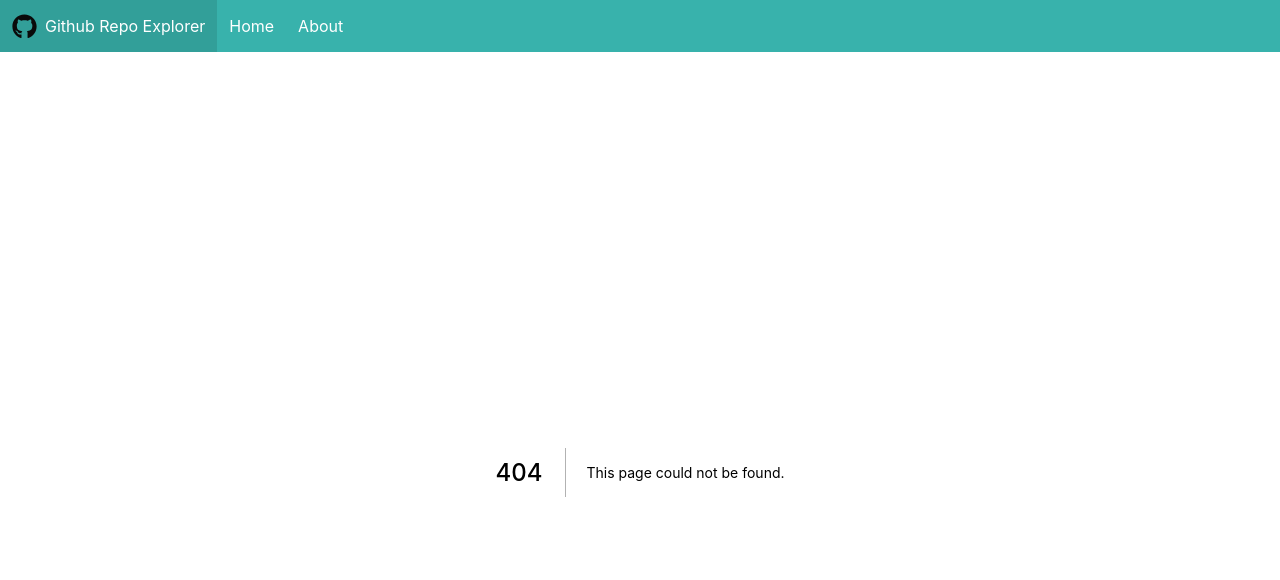
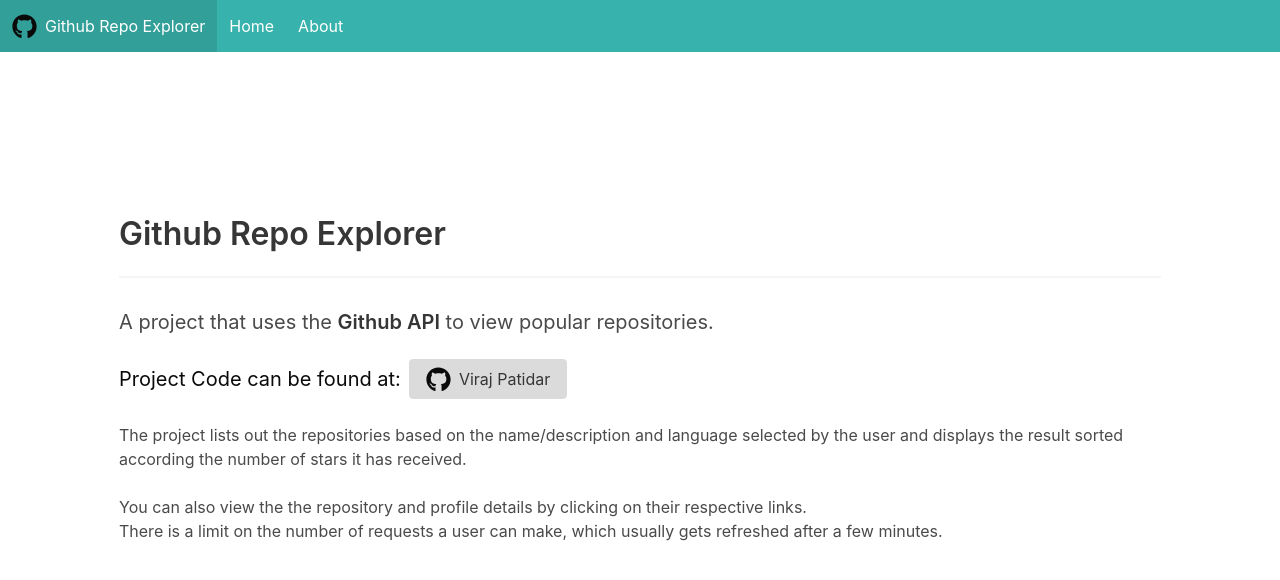
Before and after one commit to VirajPatidar/Github-Repo-Explorer, a Next.js app: page /about in a window 1280 px wide. Before the commit this address had no page. Shown: the top 580 px of the page. Built offline with nearby package versions, Linux system fonts and the light colour scheme.

Commit message:
about page completed

```diff
--- /dev/null
+++ b/pages/about.js
@@ -0,0 +1,28 @@
+import { FaGithub } from 'react-icons/fa';
+
+const About = () => {
+    return (
+        <div className="container is-fluid">
+            <section className="section is-medium">
+                <h1 className="title">Github Repo Explorer</h1>
+                <hr />
+                <h2 className="subtitle pt-2">
+                    A project that uses the <strong>Github API</strong> to view popular repositories.
+                </h2>
+                <div className="is-primary">
+                    <div className="is-align-self-center level level-left has-text-black">
+                        <span className="is-size-5 mr-2">Project Code can be found at: </span>
+                        <a href="https://github.com/VirajPatidar" target="_blank">
+                            <button className="button has-background-grey-lighter"><FaGithub size={25} className="mr-2 has-text-black" />Viraj Patidar</button>
+                        </a>
+                    </div>
+                    The project lists out the repositories based on the name/description and language selected by the user and displays the result sorted according the number of stars it has received. <br /> <br />
+                    You can also view the the repository and profile details by clicking on their respective links. <br />
+                    There is a limit on the number of requests a user can make, which usually gets refreshed after a few minutes.
+                </div>
+            </section>
+        </div>
+    );
+}
+
+export default About;
```
